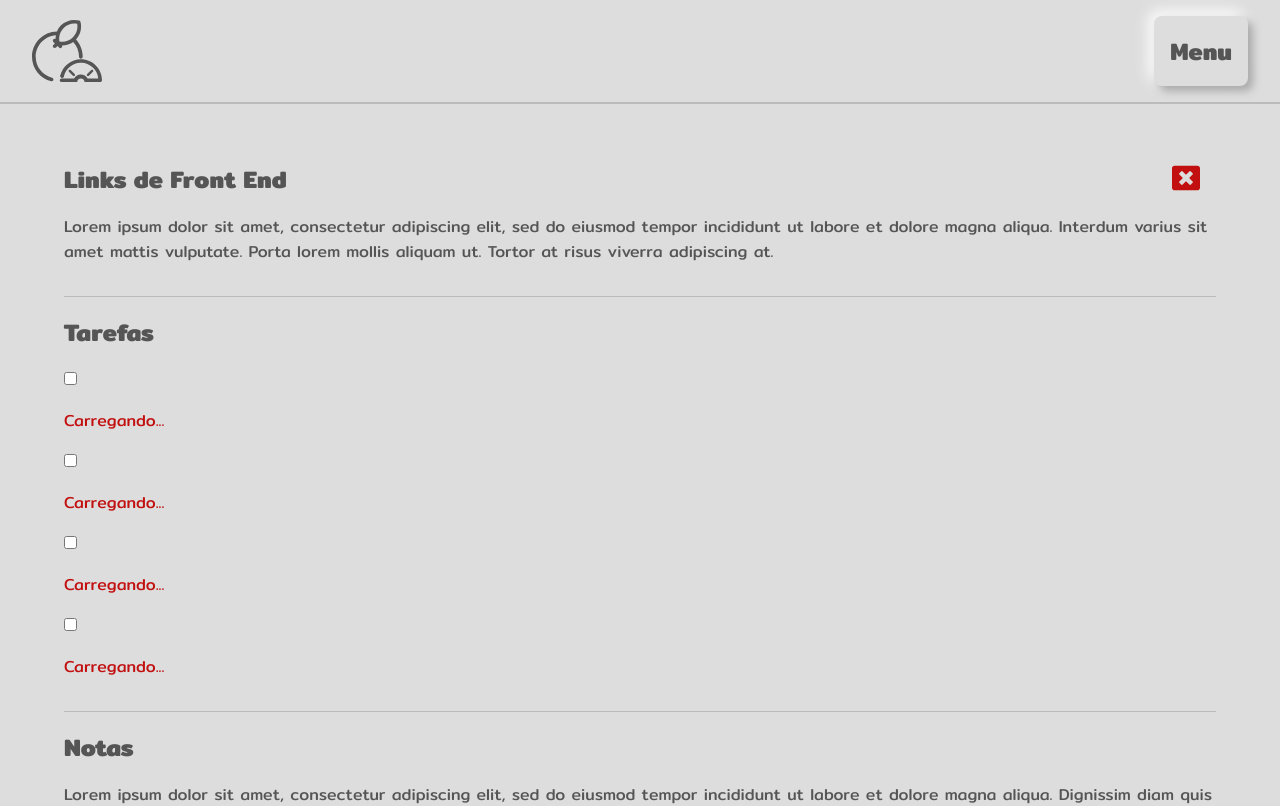
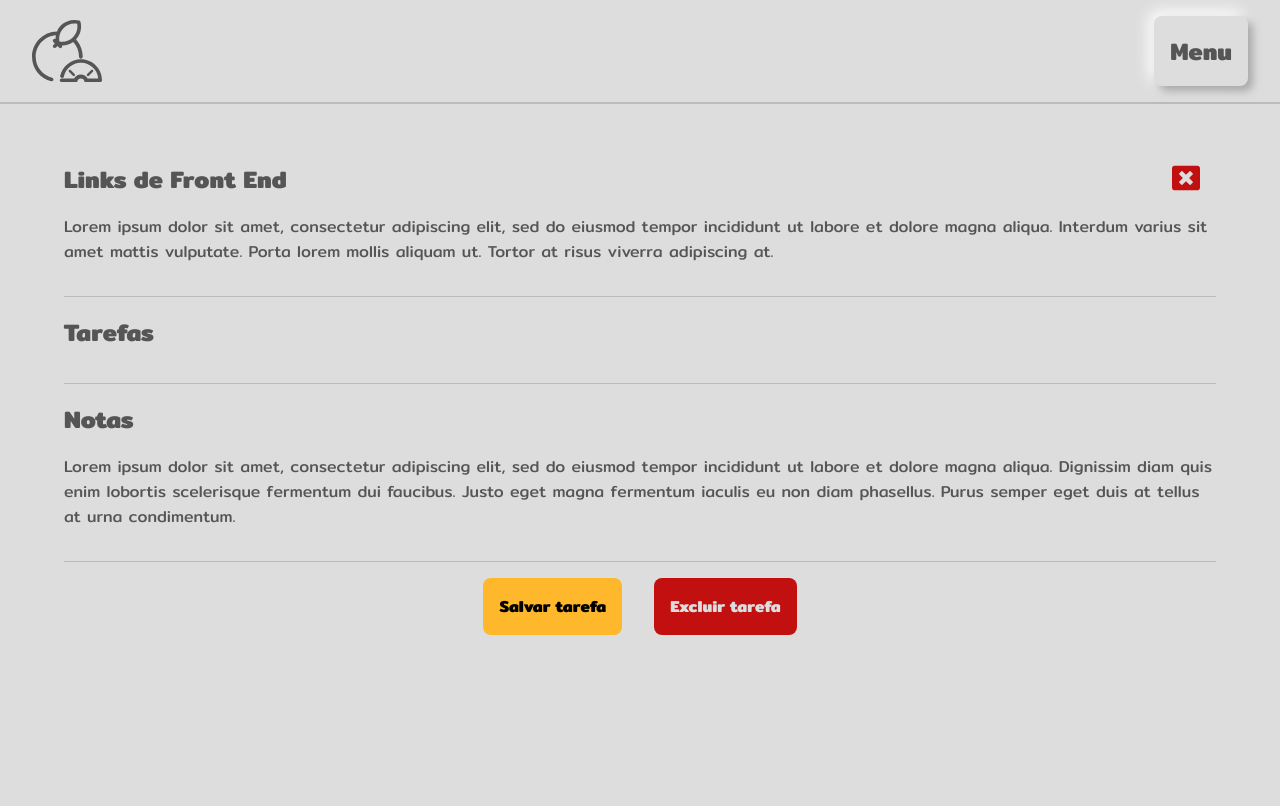
Before and after one commit to sucodelarangela/orange-notes, a React (Vite) app: page /cards/1 in a window 1280 px wide. Shown: the top 806 px of the page. Built offline with nearby package versions, Linux system fonts and the light colour scheme; no server answers; data requests are answered from the project's data file; the HTML template or start-up script is replaced by a standard one.

Commit message:
testing deleting data from json server

```diff
--- a/src/data/db.json
+++ b/src/data/db.json
@@ -83,12 +83,6 @@
         }
       ],
       "notes": "Amet est placerat in egestas erat imperdiet. Duis tristique sollicitudin nibh sit amet commodo."
-    },
-    {
-      "title": "teste",
-      "description": "teste",
-      "notes": "teste",
-      "id": 4
     }
   ]
 }
--- a/src/pages/Card/index.jsx
+++ b/src/pages/Card/index.jsx
@@ -2,7 +2,7 @@
 import '../Create/style.sass';
 
 // dependencies
-import { useParams, Link } from 'react-router-dom';
+import { useParams, Link, useNavigate } from 'react-router-dom';
 import { useFetch } from '../../hooks/useFetch';
 import { FaWindowClose } from 'react-icons/fa';
 
@@ -13,7 +13,16 @@ import UrlTitle from '../../components/UrlTitle';
 const Card = () => {
     const { id } = useParams();
     const url = `http://localhost:8000/cards/${id}`;
-    const { data: card, loading, error } = useFetch(url);
+    const { data: card, loading, error, httpConfig } = useFetch(url);
+    const navigate = useNavigate();
+
+    async function deleteTask() {
+        const taskId = url;
+
+        httpConfig(taskId, "DELETE");
+
+        navigate('/');
+    }
 
     return (
         <section className="create">
@@ -30,7 +39,7 @@ const Card = () => {
                     </div>
                     <div className='create__sections'>
                         <h2>Tarefas</h2>
-                        {card.tasks.map((item) => (
+                        {/* {card.tasks.map((item) => (
                             <div key={item.id}>
                                 <input type="checkbox" name={`task${item.id}`} value={`task${item.id}`} id={`task${item.id}`} />
                                 {
@@ -40,7 +49,7 @@ const Card = () => {
                                         <label>{item.task}</label>
                                 }
                             </div>
-                        ))}
+                        ))} */}
                     </div>
                     <div className='create__sections'>
                         <h2>Notas</h2>
@@ -48,7 +57,7 @@ const Card = () => {
                     </div>
                     <div className='create__buttons'>
                         <Button>Salvar tarefa</Button>
-                        <Button warn={true}>Excluir tarefa</Button>
+                        <Button handleClick={deleteTask} warn={true}>Excluir tarefa</Button>
                     </div>
                 </>
             )}
--- a/src/pages/Create/index.jsx
+++ b/src/pages/Create/index.jsx
@@ -36,7 +36,7 @@ const Create = () => {
 
         httpConfig(card, "POST");
 
-        // navigate('/');
+        navigate('/');
     }
 
     return (
```
